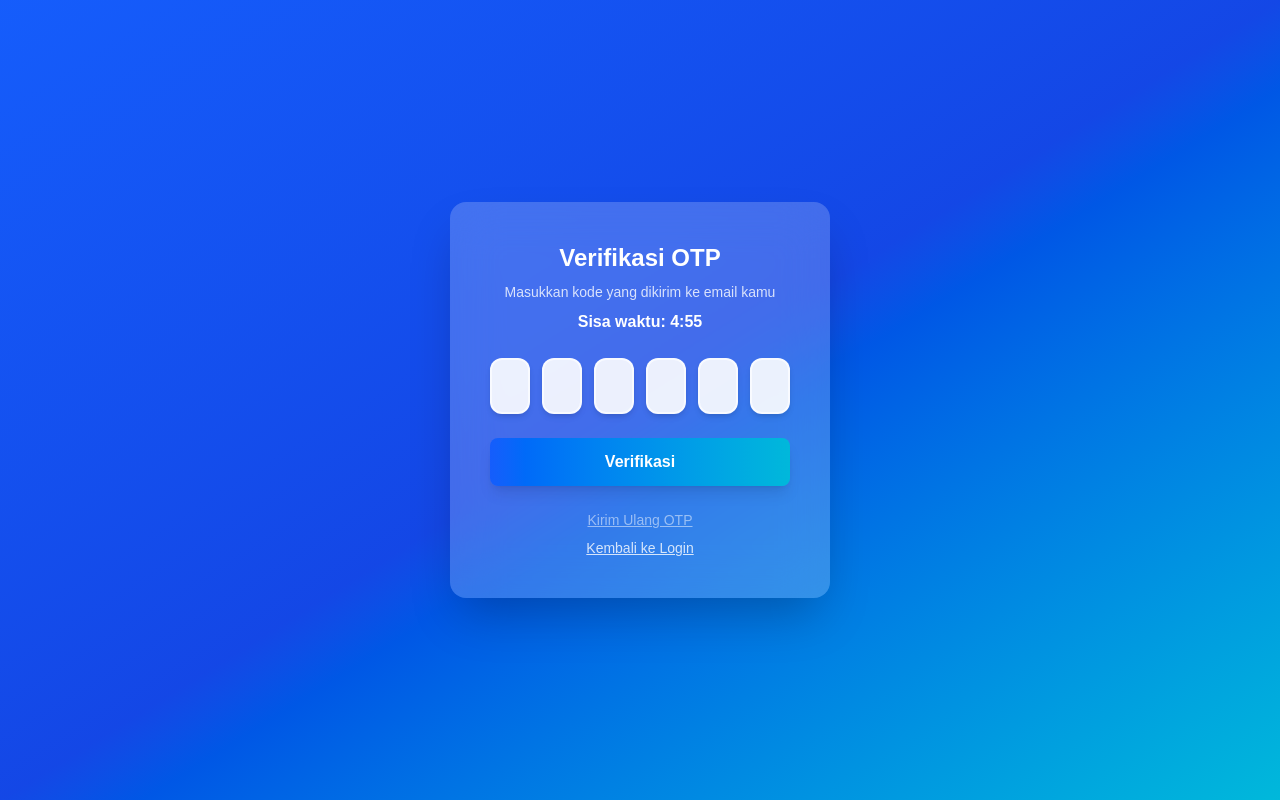
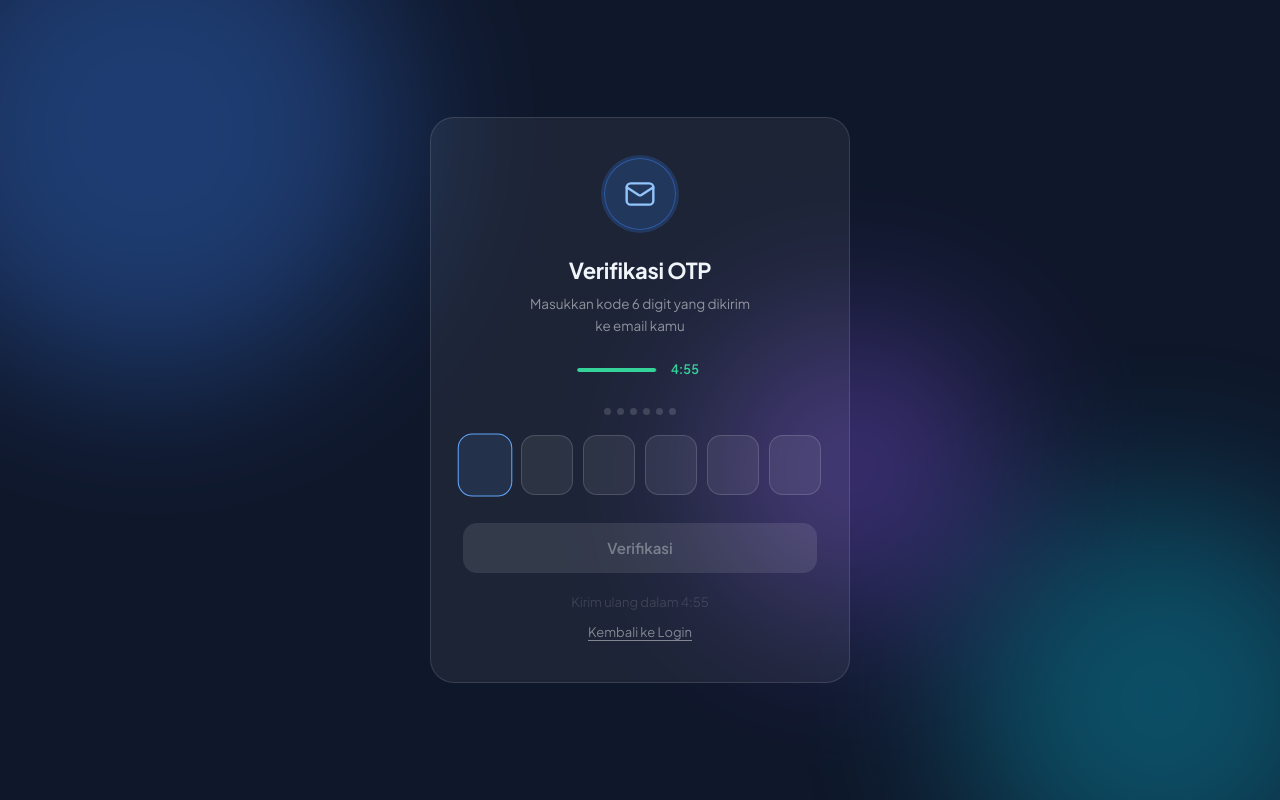
Before and after one commit to samuelmanikart20-dotcom/Dashboard-SDM, a Next.js app: page /verify-otp in a window 1280 px wide. Built offline with nearby package versions, Linux system fonts and the light colour scheme.

Commit message:
Modifikasi bagian "Otp"

```diff
--- a/src/app/verify-otp/page.tsx
+++ b/src/app/verify-otp/page.tsx
@@ -9,17 +9,19 @@ export default function VerifyOTP() {
   const [otp, setOtp] = useState<string[]>(Array(6).fill(""));
   const [loading, setLoading] = useState(false);
   const [timeLeft, setTimeLeft] = useState(300);
+  const [shake, setShake] = useState(false);
+  const [success, setSuccess] = useState(false);
 
   const inputsRef = useRef<Array<HTMLInputElement | null>>([]);
 
-  // ======================
-  // TIMER OTP
-  // ======================
+  useEffect(() => {
+    inputsRef.current[0]?.focus();
+  }, []);
+
   useEffect(() => {
     const timer = setInterval(() => {
       setTimeLeft((prev) => (prev > 0 ? prev - 1 : 0));
     }, 1000);
-
     return () => clearInterval(timer);
   }, []);
 
@@ -29,43 +31,55 @@ export default function VerifyOTP() {
     return `${m}:${s.toString().padStart(2, "0")}`;
   };
 
-  // ======================
-  // INPUT OTP
-  // ======================
+  const timerPercent = (timeLeft / 300) * 100;
+  const timerColor =
+    timeLeft > 120
+      ? "#34d399"
+      : timeLeft > 60
+      ? "#fbbf24"
+      : "#f87171";
+
   const handleChange = (value: string, index: number) => {
     if (!/^\d?$/.test(value)) return;
-
     const newOtp = [...otp];
     newOtp[index] = value;
     setOtp(newOtp);
-
-    // pindah ke kanan
     if (value && index < 5) {
       inputsRef.current[index + 1]?.focus();
     }
-
-    // auto submit
     if (newOtp.join("").length === 6) {
       verifyOTP(newOtp.join(""));
     }
   };
 
-  const handleBackspace = (
-    e: React.KeyboardEvent<HTMLInputElement>,
-    index: number
-  ) => {
+  const handlePaste = (e: React.ClipboardEvent) => {
+    e.preventDefault();
+    const pasted = e.clipboardData.getData("text").replace(/\D/g, "").slice(0, 6);
+    if (!pasted) return;
+    const newOtp = Array(6).fill("");
+    pasted.split("").forEach((char, i) => { newOtp[i] = char; });
+    setOtp(newOtp);
+    const nextEmpty = pasted.length < 6 ? pasted.length : 5;
+    inputsRef.current[nextEmpty]?.focus();
+    if (pasted.length === 6) verifyOTP(pasted);
+  };
+
+  const handleBackspace = (e: React.KeyboardEvent<HTMLInputElement>, index: number) => {
     if (e.key === "Backspace" && !otp[index] && index > 0) {
       inputsRef.current[index - 1]?.focus();
     }
   };
 
-  // ======================
-  // VERIFY OTP
-  // ======================
+  const triggerShake = () => {
+    setShake(true);
+    setTimeout(() => setShake(false), 600);
+  };
+
   const verifyOTP = async (otpValue?: string) => {
     const finalOtp = otpValue || otp.join("");
+    if (finalOtp.length < 6) { triggerShake(); return; }
+
     const email = localStorage.getItem("email");
-
     if (!email) {
       alert("Email tidak ditemukan");
       router.push("/login");
@@ -73,129 +87,383 @@ export default function VerifyOTP() {
     }
 
     setLoading(true);
-
     try {
       const res = await fetch("/api/auth/verify-otp", {
         method: "POST",
-        headers: {
-          "Content-Type": "application/json",
-        },
-        body: JSON.stringify({
-          email,
-          otp: finalOtp,
-        }),
+        headers: { "Content-Type": "application/json" },
+        body: JSON.stringify({ email, otp: finalOtp }),
       });
-
       const data = await res.json();
-
       if (data.success) {
+        setSuccess(true);
         localStorage.setItem("user", JSON.stringify(data.user));
         localStorage.setItem("token", data.token);
-
-        router.push("/user");
+        setTimeout(() => router.push("/user"), 1000);
       } else {
+        triggerShake();
         alert(data.message || "OTP salah");
       }
     } catch (error) {
       console.error(error);
+      triggerShake();
       alert("Terjadi kesalahan");
     } finally {
       setLoading(false);
     }
   };
 
-  // ======================
-  // UI
-  // ======================
+  const handleResend = () => {
+    // aktifkan logika resend di sini
+    alert("OTP baru telah dikirim");
+  };
+
+  const filled = otp.filter(Boolean).length;
+
   return (
-    <div className="min-h-screen flex items-center justify-center bg-gradient-to-br from-blue-600 via-blue-700 to-cyan-500">
-      <div className="bg-white/20 backdrop-blur-xl shadow-2xl rounded-2xl p-10 w-[380px] text-center text-white">
+    <>
+      <style>{`
+        @import url('https://fonts.googleapis.com/css2?family=Plus+Jakarta+Sans:wght@400;500;600;700&display=swap');
 
-        <h2 className="text-2xl font-bold mb-2">Verifikasi OTP</h2>
+        * { box-sizing: border-box; margin: 0; padding: 0; }
 
-        <p className="text-sm opacity-80 mb-2">
-          Masukkan kode yang dikirim ke email kamu
+        .otp-page {
+          min-height: 100vh;
+          display: flex;
+          align-items: center;
+          justify-content: center;
+          font-family: 'Plus Jakarta Sans', sans-serif;
+          background: #0f172a;
+          position: relative;
+          overflow: hidden;
+        }
+
+        .otp-bg-orb {
+          position: absolute;
+          border-radius: 50%;
+          filter: blur(80px);
+          opacity: 0.35;
+          pointer-events: none;
+        }
+        .orb-1 { width: 500px; height: 500px; background: #3b82f6; top: -120px; left: -100px; }
+        .orb-2 { width: 400px; height: 400px; background: #06b6d4; bottom: -100px; right: -80px; }
+        .orb-3 { width: 300px; height: 300px; background: #8b5cf6; top: 40%; left: 55%; }
+
+        .otp-card {
+          position: relative;
+          z-index: 10;
+          width: 100%;
+          max-width: 420px;
+          margin: 1rem;
+          background: rgba(255,255,255,0.06);
+          border: 1px solid rgba(255,255,255,0.12);
+          border-radius: 24px;
+          padding: 2.5rem 2rem;
+          text-align: center;
+          animation: cardIn 0.5s cubic-bezier(0.34,1.56,0.64,1) both;
+        }
+
+        @keyframes cardIn {
+          from { opacity: 0; transform: translateY(32px) scale(0.95); }
+          to   { opacity: 1; transform: translateY(0) scale(1); }
+        }
+
+        .icon-ring {
+          width: 72px;
+          height: 72px;
+          border-radius: 50%;
+          background: rgba(59,130,246,0.2);
+          border: 1.5px solid rgba(59,130,246,0.5);
+          display: flex;
+          align-items: center;
+          justify-content: center;
+          margin: 0 auto 1.5rem;
+          animation: pulseRing 2.5s ease-in-out infinite;
+        }
+
+        @keyframes pulseRing {
+          0%, 100% { box-shadow: 0 0 0 0 rgba(59,130,246,0.3); }
+          50%       { box-shadow: 0 0 0 10px rgba(59,130,246,0); }
+        }
+
+        .icon-ring svg { width: 32px; height: 32px; color: #93c5fd; }
+
+        .otp-title {
+          font-size: 22px;
+          font-weight: 700;
+          color: #f1f5f9;
+          margin-bottom: 6px;
+          letter-spacing: -0.3px;
+        }
+
+        .otp-sub {
+          font-size: 13.5px;
+          color: rgba(255,255,255,0.5);
+          margin-bottom: 1.5rem;
+          line-height: 1.6;
+        }
+
+        /* Timer */
+        .timer-wrap {
+          display: flex;
+          align-items: center;
+          justify-content: center;
+          gap: 10px;
+          margin-bottom: 1.75rem;
+        }
+
+        .timer-bar-bg {
+          flex: 1;
+          height: 4px;
+          border-radius: 99px;
+          background: rgba(255,255,255,0.1);
+          overflow: hidden;
+          max-width: 80px;
+        }
+
+        .timer-bar-fill {
+          height: 100%;
+          border-radius: 99px;
+          transition: width 1s linear, background-color 0.5s;
+        }
+
+        .timer-text {
+          font-size: 13px;
+          font-weight: 600;
+          font-variant-numeric: tabular-nums;
+          min-width: 36px;
+        }
+
+        /* OTP inputs */
+        .otp-inputs {
+          display: flex;
+          justify-content: center;
+          gap: 10px;
+          margin-bottom: 1.75rem;
+        }
+
+        .otp-input {
+          width: 52px;
+          height: 60px;
+          border-radius: 14px;
+          border: 1.5px solid rgba(255,255,255,0.15);
+          background: rgba(255,255,255,0.07);
+          font-size: 22px;
+          font-weight: 700;
+          font-family: 'Plus Jakarta Sans', sans-serif;
+          color: #f1f5f9;
+          text-align: center;
+          outline: none;
+          caret-color: #60a5fa;
+          transition: border-color 0.15s, background 0.15s, transform 0.1s;
+        }
+
+        .otp-input:focus {
+          border-color: #60a5fa;
+          background: rgba(96,165,250,0.1);
+          transform: scale(1.05);
+        }
+
+        .otp-input.has-value {
+          border-color: rgba(96,165,250,0.6);
+          background: rgba(96,165,250,0.08);
+        }
+
+        .otp-input.success-input {
+          border-color: #34d399 !important;
+          background: rgba(52,211,153,0.1) !important;
+          color: #34d399 !important;
+        }
+
+        @keyframes shake {
+          0%,100% { transform: translateX(0); }
+          20%     { transform: translateX(-6px); }
+          40%     { transform: translateX(6px); }
+          60%     { transform: translateX(-4px); }
+          80%     { transform: translateX(4px); }
+        }
+
+        .shake .otp-input {
+          animation: shake 0.5s ease;
+          border-color: #f87171 !important;
+        }
+
+        /* Progress dots */
+        .progress-dots {
+          display: flex;
+          justify-content: center;
+          gap: 6px;
+          margin-bottom: 1.25rem;
+        }
+
+        .progress-dot {
+          width: 7px;
+          height: 7px;
+          border-radius: 50%;
+          background: rgba(255,255,255,0.15);
+          transition: background 0.2s, transform 0.2s;
+        }
+
+        .progress-dot.active {
+          background: #60a5fa;
+          transform: scale(1.3);
+        }
+
+        /* Button */
+        .verify-btn {
+          width: 100%;
+          padding: 14px;
+          border-radius: 14px;
+          border: none;
+          font-family: 'Plus Jakarta Sans', sans-serif;
+          font-size: 15px;
+          font-weight: 600;
+          cursor: pointer;
+          transition: opacity 0.15s, transform 0.1s, background 0.3s;
+          margin-bottom: 1.25rem;
+          position: relative;
+          overflow: hidden;
+        }
+
+        .verify-btn:not(:disabled) {
+          background: linear-gradient(135deg, #3b82f6, #06b6d4);
+          color: #fff;
+        }
+
+        .verify-btn:disabled {
+          background: rgba(255,255,255,0.1);
+          color: rgba(255,255,255,0.35);
+          cursor: not-allowed;
+        }
+
+        .verify-btn:not(:disabled):hover { opacity: 0.88; }
+        .verify-btn:not(:disabled):active { transform: scale(0.98); }
+
+        .verify-btn.success-btn {
+          background: linear-gradient(135deg, #10b981, #34d399) !important;
+        }
+
+        /* Links */
+        .otp-footer {
+          display: flex;
+          flex-direction: column;
+          gap: 10px;
+        }
+
+        .text-link {
+          font-size: 13px;
+          color: rgba(255,255,255,0.45);
+          background: none;
+          border: none;
+          font-family: inherit;
+          cursor: pointer;
+          transition: color 0.15s;
+          text-decoration: underline;
+          text-underline-offset: 3px;
+        }
+
+        .text-link:hover { color: rgba(255,255,255,0.85); }
+        .text-link:disabled { opacity: 0.3; cursor: not-allowed; text-decoration: none; }
+
+        /* Loading spinner */
+        @keyframes spin { to { transform: rotate(360deg); } }
+        .spinner {
+          display: inline-block;
+          width: 16px;
+          height: 16px;
+          border: 2px solid rgba(255,255,255,0.3);
+          border-top-color: #fff;
+          border-radius: 50%;
+          animation: spin 0.7s linear infinite;
+          vertical-align: middle;
+          margin-right: 8px;
+        }
+      `}</style>
+
+      <div className="otp-page">
+        <div className="otp-bg-orb orb-1" />
+        <div className="otp-bg-orb orb-2" />
+        <div className="otp-bg-orb orb-3" />
+
+        <div className="otp-card">
+          {/* Icon */}
+          <div className="icon-ring">
+            <svg viewBox="0 0 24 24" fill="none" stroke="currentColor" strokeWidth="1.8" strokeLinecap="round" strokeLinejoin="round">
+              <rect width="20" height="16" x="2" y="4" rx="3" />
+              <path d="m22 7-8.97 5.7a1.94 1.94 0 0 1-2.06 0L2 7" />
+            </svg>
+          </div>
+
+          <h1 className="otp-title">Verifikasi OTP</h1>
+          <p className="otp-sub">
+            Masukkan kode 6 digit yang dikirim<br />ke email kamu
           </p>
 
-        <p className="mb-6 font-semibold">
-          Sisa waktu: {formatTime(timeLeft)}
-        </p>
+          {/* Timer */}
+          <div className="timer-wrap">
+            <div className="timer-bar-bg">
+              <div
+                className="timer-bar-fill"
+                style={{ width: `${timerPercent}%`, backgroundColor: timerColor }}
+              />
+            </div>
+            <span className="timer-text" style={{ color: timerColor }}>
+              {formatTime(timeLeft)}
+            </span>
+          </div>
 
-        {/* OTP INPUT */}
-        <div className="flex justify-between gap-3 mb-6">
+          {/* Progress dots */}
+          <div className="progress-dots">
+            {Array(6).fill(null).map((_, i) => (
+              <div key={i} className={`progress-dot ${i < filled ? "active" : ""}`} />
+            ))}
+          </div>
+
+          {/* OTP inputs */}
+          <div className={`otp-inputs ${shake ? "shake" : ""}`}>
             {otp.map((digit, index) => (
               <input
                 key={index}
-              ref={(el) => {
-                inputsRef.current[index] = el!;
-              }}
+                ref={(el) => { inputsRef.current[index] = el!; }}
                 type="text"
+                inputMode="numeric"
                 maxLength={1}
                 value={digit}
                 onChange={(e) => handleChange(e.target.value, index)}
                 onKeyDown={(e) => handleBackspace(e, index)}
-              className="
-                w-10 h-14
-                text-center text-xl font-bold
-                rounded-xl
-                border-2 border-white/70
-                bg-white/90
-                text-blue-900
-                shadow-md
-                hover:scale-105
-
-                focus:border-cyan-300
-                focus:ring-2 focus:ring-cyan-200
-                focus:bg-white
-
-                transition-all duration-200
-              "
+                onPaste={index === 0 ? handlePaste : undefined}
+                className={`otp-input ${digit ? "has-value" : ""} ${success ? "success-input" : ""}`}
+                autoComplete="one-time-code"
               />
             ))}
           </div>
 
-        {/* BUTTON */}
+          {/* Button */}
           <button
             onClick={() => verifyOTP()}
-          disabled={loading}
-          className="
-            w-full
-            bg-gradient-to-r from-blue-600 to-cyan-500
-            hover:from-blue-700 hover:to-cyan-600
-            text-white
-            py-3
-            rounded-lg
-            font-semibold
-            shadow-lg
-            transition
-          "
+            disabled={loading || filled < 6}
+            className={`verify-btn ${success ? "success-btn" : ""}`}
           >
-          {loading ? "Memverifikasi..." : "Verifikasi"}
+            {loading && <span className="spinner" />}
+            {success ? "✓ Berhasil!" : loading ? "Memverifikasi..." : "Verifikasi"}
           </button>
 
-        {/* RESEND */}
-        <div className="mt-6 text-sm space-y-2">
+          {/* Footer links */}
+          <div className="otp-footer">
             <button
+              className="text-link"
               disabled={timeLeft > 0}
-            className={`underline ${
-              timeLeft > 0 ? "opacity-50" : "opacity-100"
-            }`}
-            onClick={() => alert("Resend OTP nanti kita aktifkan")}
+              onClick={handleResend}
             >
-            Kirim Ulang OTP
+              {timeLeft > 0
+                ? `Kirim ulang dalam ${formatTime(timeLeft)}`
+                : "Kirim Ulang OTP"}
             </button>
-
-          <br />
-
-          <button
-            className="underline opacity-80 hover:opacity-100"
-            onClick={() => router.push("/login")}
-          >
+            <button className="text-link" onClick={() => router.push("/login")}>
               Kembali ke Login
             </button>
           </div>
-
         </div>
       </div>
+    </>
   );
 }
```
Lines whose indentation alone changed are shown as unchanged.
